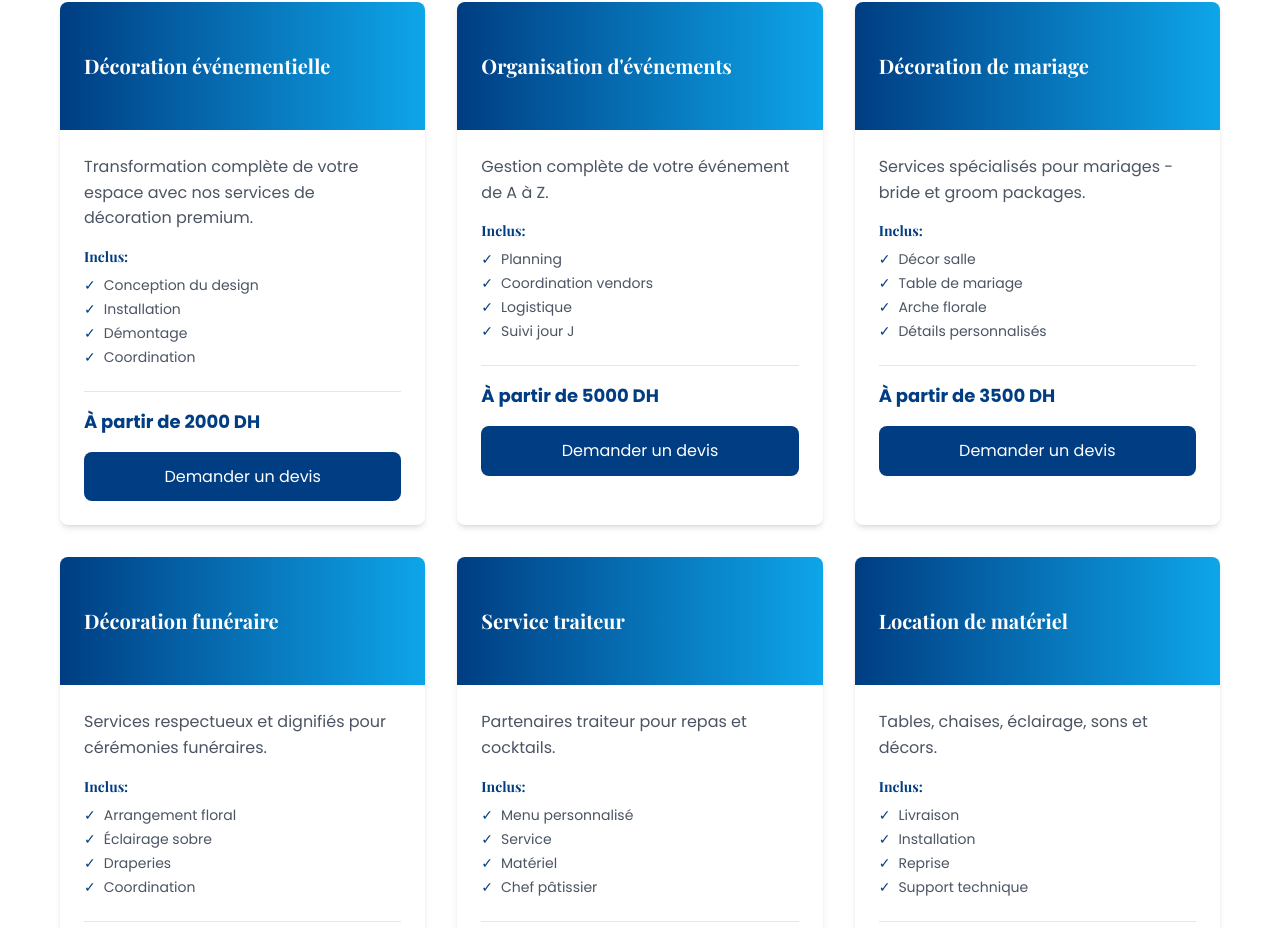
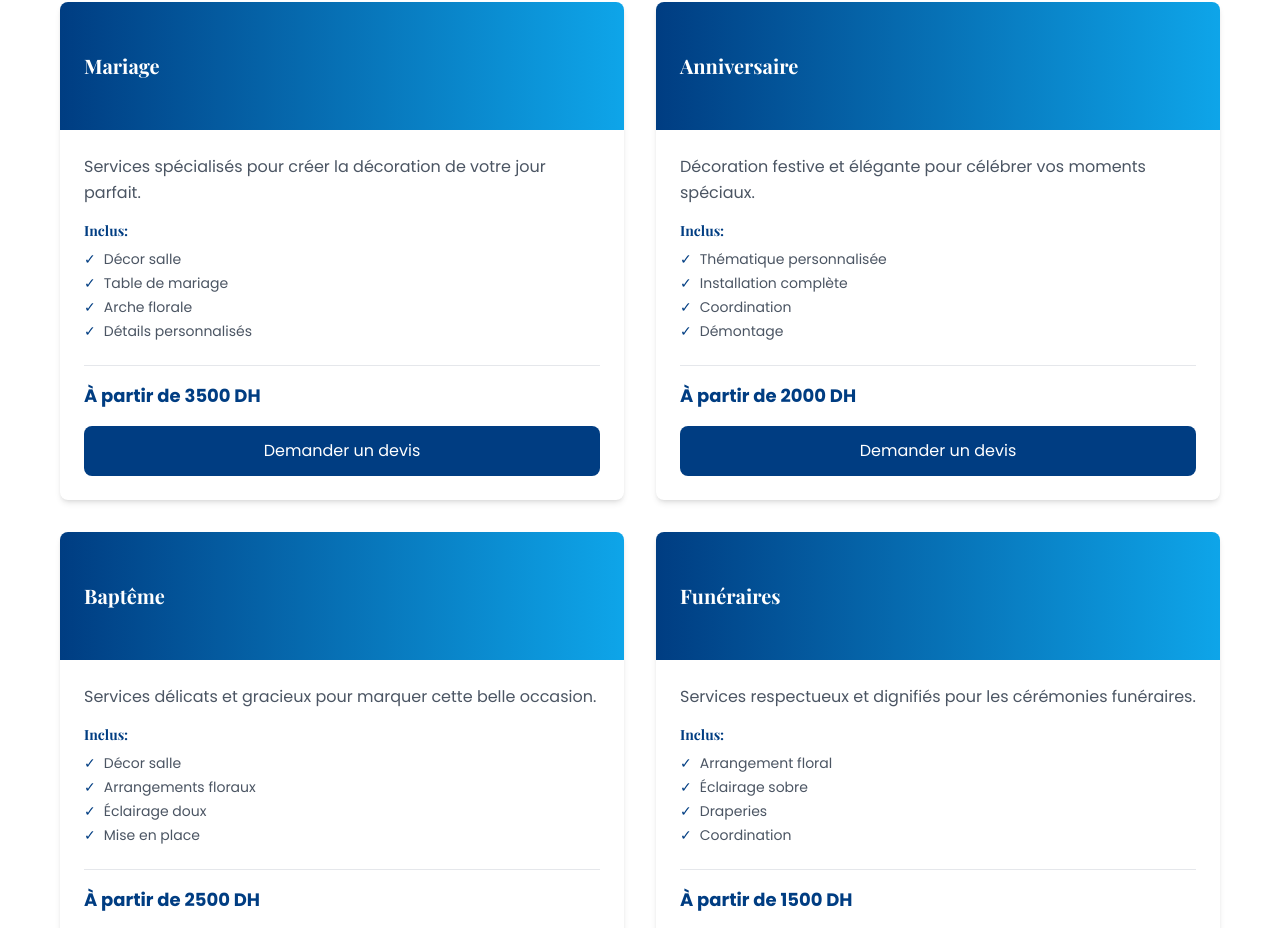
Before and after one commit to nelson227/cathy-decor, a React (Vite) app in the folder frontend/: page /services in a window 1280 px wide. Shown: the part 394-1322 px from the top of the page. Built offline with nearby package versions, Linux system fonts and the light colour scheme; no server answers.

Commit message:
feat: afficher seulement les 4 services (Mariage, Anniversaire, Baptême, Funéraires)

```diff
--- a/frontend/src/pages/Services.jsx
+++ b/frontend/src/pages/Services.jsx
@@ -4,53 +4,32 @@ function Services() {
   const services = [
     {
       id: 1,
-      name: 'Décoration événementielle',
-      description: 'Transformation complète de votre espace avec nos services de décoration premium.',
-      includes: ['Conception du design', 'Installation', 'Démontage', 'Coordination'],
-      price: 'À partir de 2000 DH'
-    },
-    {
-      id: 2,
-      name: 'Organisation d\'événements',
-      description: 'Gestion complète de votre événement de A à Z.',
-      includes: ['Planning', 'Coordination vendors', 'Logistique', 'Suivi jour J'],
-      price: 'À partir de 5000 DH'
-    },
-    {
-      id: 3,
-      name: 'Décoration de mariage',
-      description: 'Services spécialisés pour mariages - bride et groom packages.',
+      name: 'Mariage',
+      description: 'Services spécialisés pour créer la décoration de votre jour parfait.',
       includes: ['Décor salle', 'Table de mariage', 'Arche florale', 'Détails personnalisés'],
       price: 'À partir de 3500 DH'
     },
     {
+      id: 2,
+      name: 'Anniversaire',
+      description: 'Décoration festive et élégante pour célébrer vos moments spéciaux.',
+      includes: ['Thématique personnalisée', 'Installation complète', 'Coordination', 'Démontage'],
+      price: 'À partir de 2000 DH'
+    },
+    {
+      id: 3,
+      name: 'Baptême',
+      description: 'Services délicats et gracieux pour marquer cette belle occasion.',
+      includes: ['Décor salle', 'Arrangements floraux', 'Éclairage doux', 'Mise en place'],
+      price: 'À partir de 2500 DH'
+    },
+    {
       id: 4,
-      name: 'Décoration funéraire',
-      description: 'Services respectueux et dignifiés pour cérémonies funéraires.',
+      name: 'Funéraires',
+      description: 'Services respectueux et dignifiés pour les cérémonies funéraires.',
       includes: ['Arrangement floral', 'Éclairage sobre', 'Draperies', 'Coordination'],
       price: 'À partir de 1500 DH'
-    },
-    {
-      id: 5,
-      name: 'Service traiteur',
-      description: 'Partenaires traiteur pour repas et cocktails.',
-      includes: ['Menu personnalisé', 'Service', 'Matériel', 'Chef pâtissier'],
-      price: 'À partir de 150 DH/personne'
-    },
-    {
-      id: 6,
-      name: 'Location de matériel',
-      description: 'Tables, chaises, éclairage, sons et décors.',
-      includes: ['Livraison', 'Installation', 'Reprise', 'Support technique'],
-      price: 'À partir de 500 DH'
-    },
-    {
-      id: 7,
-      name: 'Planification complète',
-      description: 'Consultation et planification pour votre événement sur mesure.',
-      includes: ['Consultation gratuite', 'Devis détaillé', 'Timeline', 'Follow-up'],
-      price: 'Gratuit'
-    },
+    }
   ];
 
   return (
@@ -66,7 +45,7 @@ function Services() {
       </section>
 
       <div className="container-custom">
-        <div className="grid grid-cols-1 md:grid-cols-2 lg:grid-cols-3 gap-8">
+        <div className="grid grid-cols-1 md:grid-cols-2 gap-8">
           {services.map((service) => (
             <div key={service.id} className="bg-white rounded-lg shadow-md hover:shadow-lg transition overflow-hidden">
               {/* Header */}
```
